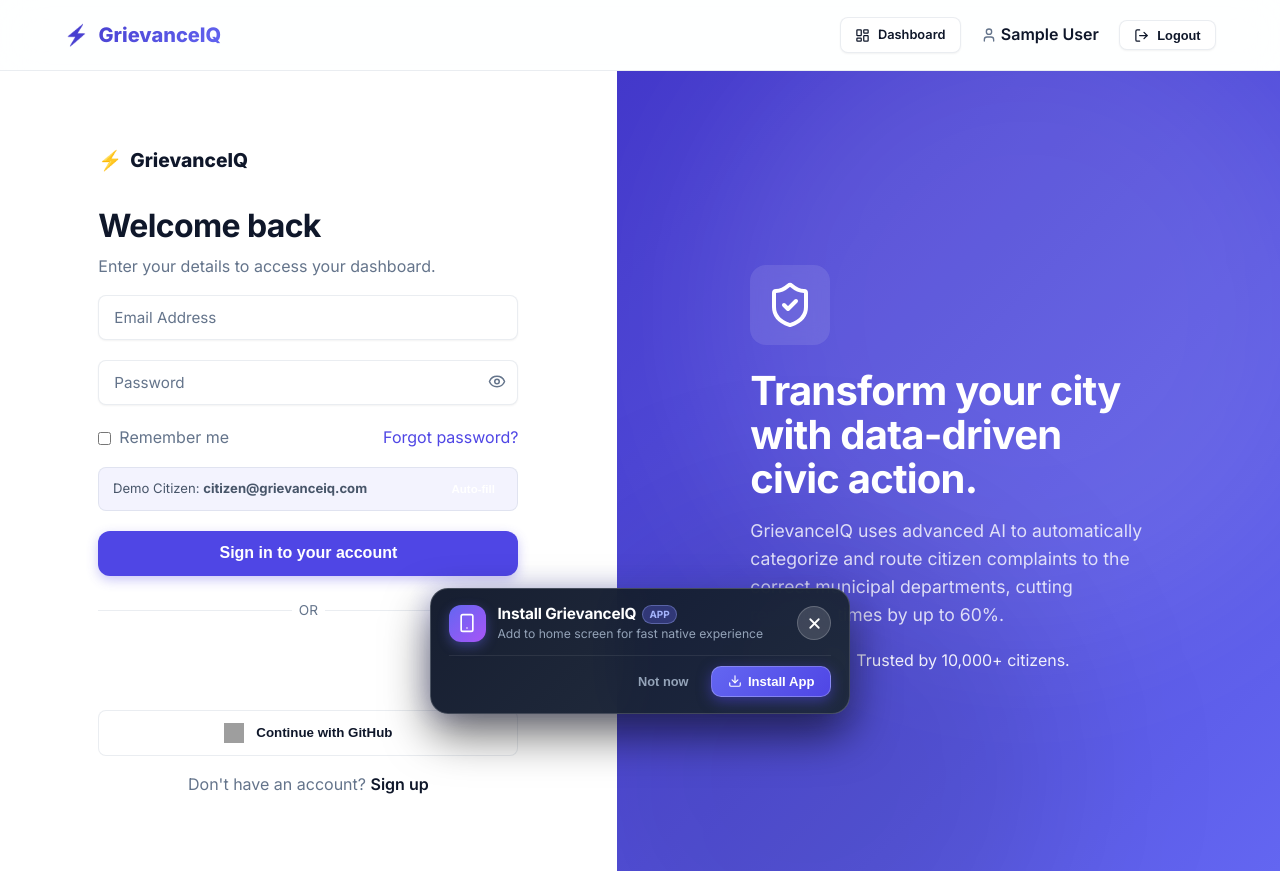
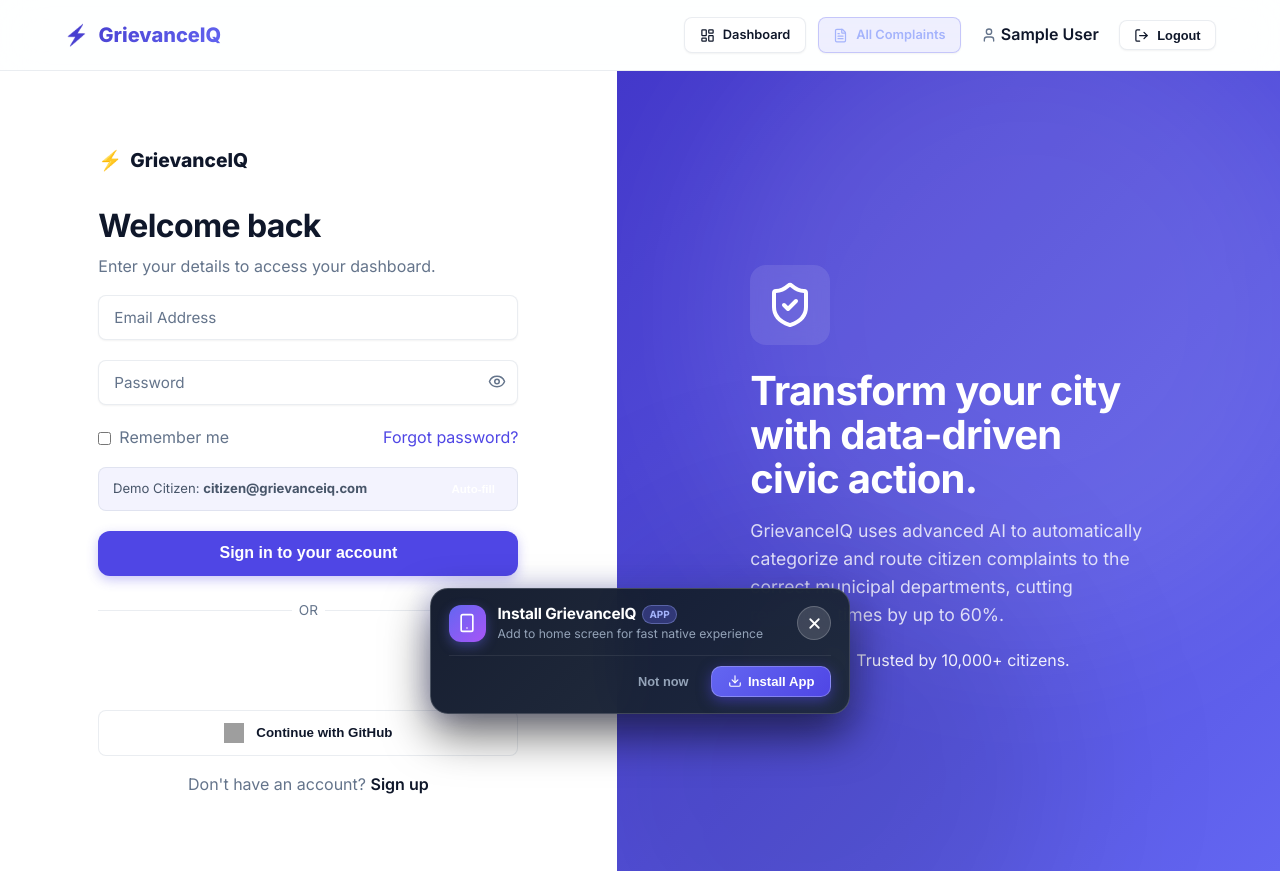
Before and after one commit to Vishh70/grievanceiq, a React (Vite) app in the folder frontend/: page /login in a window 1280 px wide. Built offline with nearby package versions, Linux system fonts and the light colour scheme; no server answers; sample sign-in values are in the browser's storage; grey boxes are pictures that could not be loaded.

Commit message:
feat(admin): enhance All Complaints navigation with navbar link, header quick-jump, URL deep linking, and route aliases

```diff
--- a/frontend/src/App.jsx
+++ b/frontend/src/App.jsx
@@ -57,6 +57,9 @@ function AnimatedRoutes() {
         <Route path="/admin" element={
           <ProtectedRoute adminOnly><PageTransition><Navbar /><AdminDashboard /></PageTransition></ProtectedRoute>
         } />
+        <Route path="/admin/complaints"     element={<Navigate to="/admin?tab=complaints" replace />} />
+        <Route path="/admin/all-complaints" element={<Navigate to="/admin?tab=complaints" replace />} />
+        <Route path="/admin/issues"         element={<Navigate to="/admin?tab=civic-issues" replace />} />
 
         {/* Default redirect */}
         <Route path="*" element={<Navigate to="/" replace />} />
--- a/frontend/src/components/Navbar.jsx
+++ b/frontend/src/components/Navbar.jsx
@@ -24,9 +24,14 @@ export default function Navbar() {
           {user && (
             <div className="nav-links desktop-nav-links">
               {user.role === 'admin' ? (
-                <Link to="/admin" className="btn btn-secondary btn-sm">
-                  <LayoutDashboard size={15} /> <span>Dashboard</span>
-                </Link>
+                <>
+                  <Link to="/admin" className="btn btn-secondary btn-sm">
+                    <LayoutDashboard size={15} /> <span>Dashboard</span>
+                  </Link>
+                  <Link to="/admin?tab=complaints" className="btn btn-secondary btn-sm" style={{ background: 'rgba(99, 102, 241, 0.1)', borderColor: 'rgba(99, 102, 241, 0.3)', color: '#a5b4fc' }}>
+                    <FileText size={15} /> <span>All Complaints</span>
+                  </Link>
+                </>
               ) : (
                 <>
                   <Link to="/feed" className="btn btn-secondary btn-sm" style={{ background: 'var(--accent-glow)', color: 'var(--accent-dark)', borderColor: 'var(--accent-light)' }}>
@@ -56,9 +61,13 @@ export default function Navbar() {
         <div className="mobile-bottom-nav">
           {user.role === 'admin' ? (
             <>
-              <Link to="/admin" className={`mobile-nav-item ${location.pathname === '/admin' ? 'active' : ''}`}>
+              <Link to="/admin" className={`mobile-nav-item ${location.pathname === '/admin' && !location.search.includes('tab=complaints') ? 'active' : ''}`}>
                 <LayoutDashboard size={20} />
                 <span>Dashboard</span>
+              </Link>
+              <Link to="/admin?tab=complaints" className={`mobile-nav-item ${location.search.includes('tab=complaints') ? 'active' : ''}`}>
+                <FileText size={20} />
+                <span>Complaints</span>
               </Link>
               <button className="mobile-nav-item" onClick={handleLogout} style={{ background: 'none', border: 'none', color: 'var(--text-muted)' }}>
                 <LogOut size={20} />
--- a/frontend/src/components/admin/AdminHeader.jsx
+++ b/frontend/src/components/admin/AdminHeader.jsx
@@ -1,15 +1,17 @@
-// src/components/admin/AdminHeader.jsx
 import React from 'react';
-import { RefreshCw, Download, ShieldCheck, Activity } from 'lucide-react';
+import { RefreshCw, Download, FileText, Activity } from 'lucide-react';
 
 export default function AdminHeader({
   lastRefreshed,
   onRefresh,
   onExportCsv,
+  onViewComplaints,
   isRefreshing,
   isExporting,
   civicIssueCount = 0,
-  activeBreaches = 0
+  activeBreaches = 0,
+  totalComplaints = 0,
+  activeTab = 'overview'
 }) {
   return (
     <header className="admin-header">
@@ -38,6 +40,19 @@ export default function AdminHeader({
           </div>
         )}
 
+        {activeTab !== 'complaints' && onViewComplaints && (
+          <button
+            type="button"
+            className="btn btn-secondary btn-sm"
+            onClick={onViewComplaints}
+            title="Jump to All Complaints registry"
+            style={{ borderColor: 'rgba(99, 102, 241, 0.4)', background: 'rgba(99, 102, 241, 0.08)', color: 'var(--admin-text-main)' }}
+          >
+            <FileText size={14} style={{ color: '#818cf8' }} />
+            <span>All Complaints{totalComplaints > 0 ? ` (${totalComplaints})` : ''}</span>
+          </button>
+        )}
+
         <button
           type="button"
           className="btn btn-secondary btn-sm"
--- a/frontend/src/components/admin/AdminNav.jsx
+++ b/frontend/src/components/admin/AdminNav.jsx
@@ -5,7 +5,7 @@ import { LayoutDashboard, FileText, Layers, ShieldAlert, MapPin } from 'lucide-r
 export default function AdminNav({ activeTab, onChangeTab, counts = {} }) {
   const tabs = [
     { id: 'overview', label: 'Operations Overview', icon: LayoutDashboard },
-    { id: 'complaints', label: 'Complaint Intelligence', icon: FileText, count: counts.complaints },
+    { id: 'complaints', label: 'All Complaints', icon: FileText, count: counts.complaints },
     { id: 'civic-issues', label: 'Civic Issues & DAG Workflow', icon: Layers, count: counts.civicIssues },
     { id: 'ai-safety', label: 'AI & Safety Intelligence', icon: ShieldAlert, count: counts.hazards },
     { id: 'incident-map', label: 'Geographic Risk & Map', icon: MapPin, count: counts.mapPins }
--- a/frontend/src/components/admin/ComplaintsTable.jsx
+++ b/frontend/src/components/admin/ComplaintsTable.jsx
@@ -65,11 +65,14 @@ export default function ComplaintsTable({
       <div style={{ padding: '1.25rem 1.5rem', borderBottom: '1px solid var(--admin-border)' }}>
         <div style={{ display: 'flex', alignItems: 'center', justifyContent: 'space-between', gap: '1rem', flexWrap: 'wrap', marginBottom: '1rem' }}>
           <div>
-            <h3 style={{ fontSize: '1.15rem', fontWeight: 800, margin: 0, color: 'var(--admin-text-main)' }}>
-              Complaint Intelligence Registry
+            <h3 style={{ fontSize: '1.2rem', fontWeight: 800, margin: 0, color: 'var(--admin-text-main)', display: 'flex', alignItems: 'center', gap: '8px' }}>
+              <span>All Complaints & Grievance Registry</span>
+              <span style={{ fontSize: '0.75rem', fontWeight: 700, padding: '2px 8px', borderRadius: '999px', background: 'rgba(99, 102, 241, 0.15)', color: '#818cf8', border: '1px solid rgba(99, 102, 241, 0.3)' }}>
+                {total} Total
+              </span>
             </h3>
-            <p style={{ fontSize: '0.8125rem', color: 'var(--admin-text-muted)', margin: '0.2rem 0 0' }}>
-              Real-time citizen grievances with AI classification, severity scoring, and SLA tracking
+            <p style={{ fontSize: '0.825rem', color: 'var(--admin-text-muted)', margin: '0.25rem 0 0' }}>
+              Comprehensive database of all citizen grievances, real-time AI triage classifications, priority scores, and municipal SLA statuses
             </p>
           </div>
 
--- a/frontend/src/pages/AdminDashboard.jsx
+++ b/frontend/src/pages/AdminDashboard.jsx
@@ -1,5 +1,5 @@
-// src/pages/AdminDashboard.jsx — Municipal Operations & AI Intelligence Dashboard
 import { useEffect, useState, useCallback, useRef } from 'react';
+import { useSearchParams } from 'react-router-dom';
 import toast from 'react-hot-toast';
 import api from '../services/api';
 import Skeleton from '../components/Skeleton';
@@ -19,7 +19,25 @@ import AiSafetyIntelligence from '../components/admin/AiSafetyIntelligence';
 import IncidentMapSection from '../components/admin/IncidentMapSection';
 
 export default function AdminDashboard() {
-  const [activeTab, setActiveTab] = useState('overview');
+  const [searchParams, setSearchParams] = useSearchParams();
+  const validTabs = ['overview', 'complaints', 'civic-issues', 'ai-safety', 'incident-map'];
+  const requestedTab = searchParams.get('tab');
+  const initialTab = validTabs.includes(requestedTab) ? requestedTab : 'overview';
+
+  const [activeTab, setActiveTab] = useState(initialTab);
+
+  // Synchronize state if URL query param changes
+  useEffect(() => {
+    const tabParam = searchParams.get('tab');
+    if (tabParam && validTabs.includes(tabParam) && tabParam !== activeTab) {
+      setActiveTab(tabParam);
+    }
+  }, [searchParams]);
+
+  const handleTabChange = (newTab) => {
+    setActiveTab(newTab);
+    setSearchParams(newTab === 'overview' ? {} : { tab: newTab });
+  };
   const [initialLoading, setInitialLoading] = useState(true);
   const [isRefreshing, setIsRefreshing] = useState(false);
   const [isExporting, setIsExporting] = useState(false);
@@ -321,16 +339,19 @@ export default function AdminDashboard() {
           lastRefreshed={lastRefreshed}
           onRefresh={handleRefresh}
           onExportCsv={handleExportCsv}
+          onViewComplaints={() => handleTabChange('complaints')}
           isRefreshing={isRefreshing}
           isExporting={isExporting}
           civicIssueCount={civicIssues.length}
           activeBreaches={analytics.activeSlaBreaches || 0}
+          totalComplaints={complaintsData.total}
+          activeTab={activeTab}
         />
 
         {/* Navigation Tabs */}
         <AdminNav
           activeTab={activeTab}
-          onChangeTab={setActiveTab}
+          onChangeTab={handleTabChange}
           counts={{
             complaints: complaintsData.total,
             civicIssues: civicIssues.length,
@@ -347,11 +368,13 @@ export default function AdminDashboard() {
               <KpiCard
                 title="Total Complaints"
                 value={s.total}
-                subtitle="All ingested grievances"
+                subtitle="All ingested grievances — Click to View"
                 icon={Layers}
                 iconBg="rgba(79, 70, 229, 0.12)"
                 iconColor="var(--admin-primary)"
-                onClick={() => setActiveTab('complaints')}
+                badgeText="View All →"
+                badgeType="primary"
+                onClick={() => handleTabChange('complaints')}
               />
 
               <KpiCard
@@ -363,7 +386,7 @@ export default function AdminDashboard() {
                 iconColor="var(--admin-warning)"
                 onClick={() => {
                   handleFilterChange('status', 'Pending');
-                  setActiveTab('complaints');
+                  handleTabChange('complaints');
                 }}
               />
 
@@ -378,7 +401,7 @@ export default function AdminDashboard() {
                 badgeType="danger"
                 onClick={() => {
                   handleFilterChange('priority', 'Critical');
-                  setActiveTab('complaints');
+                  handleTabChange('complaints');
                 }}
               />
 
@@ -391,7 +414,7 @@ export default function AdminDashboard() {
                 iconColor="var(--admin-success)"
                 onClick={() => {
                   handleFilterChange('status', 'Resolved');
-                  setActiveTab('complaints');
+                  handleTabChange('complaints');
                 }}
               />
 
@@ -413,7 +436,7 @@ export default function AdminDashboard() {
                 icon={GitBranch}
                 iconBg="rgba(2, 132, 199, 0.12)"
                 iconColor="var(--admin-info)"
-                onClick={() => setActiveTab('civic-issues')}
+                onClick={() => handleTabChange('civic-issues')}
               />
             </div>
 
```
